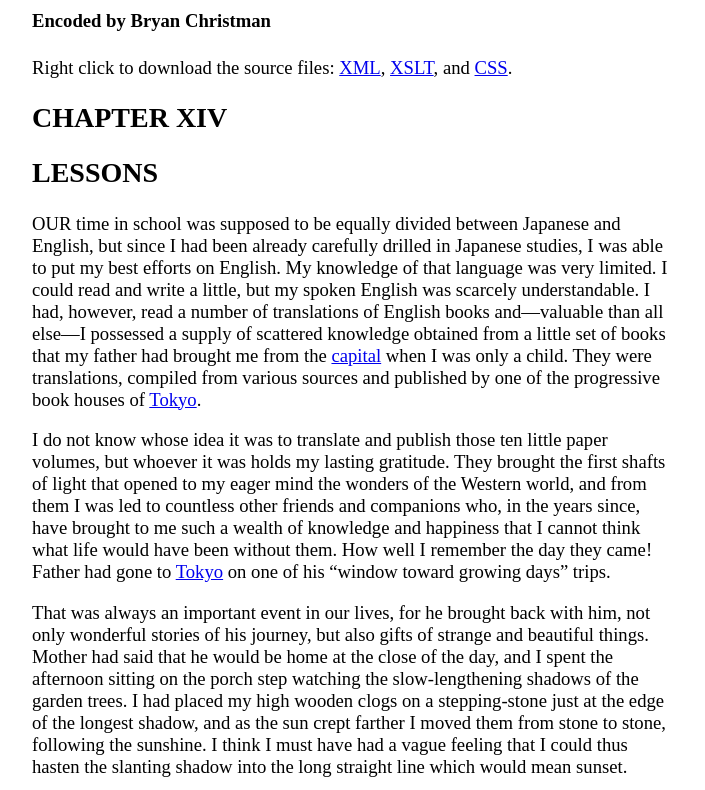
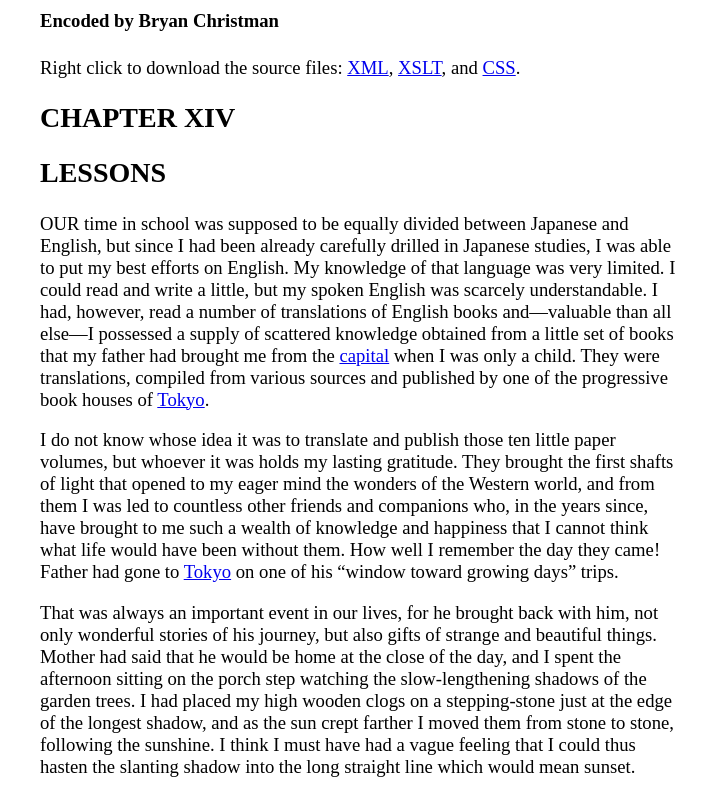
Before and after one commit to bryanachristman/DaughteroftheSamurai, a plain HTML site: page Samurai.html in a window 1280 px wide. Shown: the part 109-899 px from the top of the page, without its empty margins (268-973 px from the left). Drawn offline with Linux system fonts and the light colour scheme.

Commit message:
Update Samurai.css

```diff
--- a/Samurai.css
+++ b/Samurai.css
@@ -1,7 +1,6 @@
 body {
 
     font-size: 14pt;
-    margin-right: 300px;
-    margin-left: 300px;
+    padding-left: 300px;
     width: 50%;
 }
```
